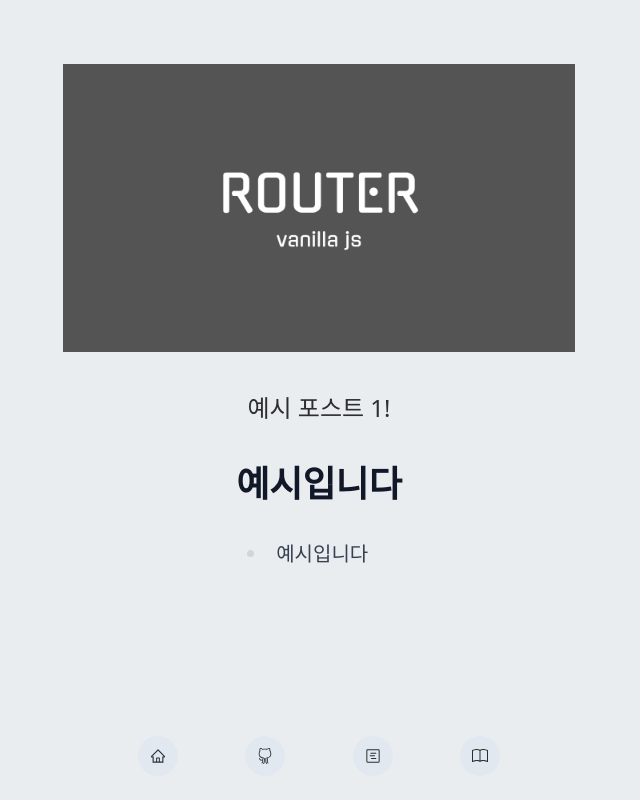
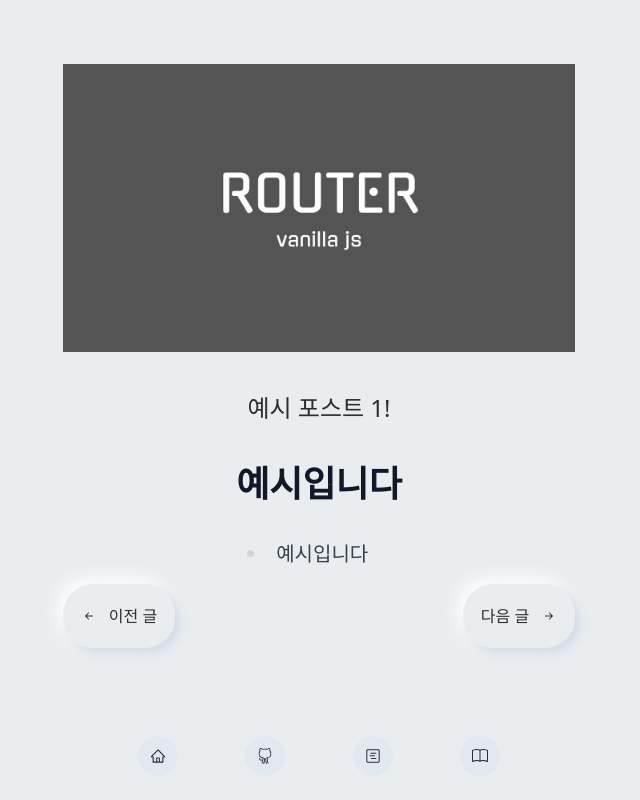
Before and after one commit to Gayun00/blog, a Next.js app: page /posts/1 in a window 1280 px wide. Shown: the whole page, without its empty margins (321-961 px from the left). Built offline with nearby package versions, Linux system fonts and the light colour scheme.

Commit message:
Add: prev/next post buttons

```diff
--- a/src/app/posts/[id]/page.tsx
+++ b/src/app/posts/[id]/page.tsx
@@ -3,6 +3,8 @@ import { getFileFromFolder } from "@/utils";
 import { ReactMarkdown } from "react-markdown/lib/react-markdown";
 import remarkGfm from "remark-gfm";
 import Image from "next/image";
+import Link from "next/link";
+import { BsArrowLeftShort, BsArrowRightShort } from "react-icons/bs";
 
 export async function generateStaticParams() {
   return [{ id: "1" }, { id: "2" }];
@@ -21,7 +23,7 @@ export default async function Page({ params }: { params?: { id: string } }) {
   const { data, content } = await getPostContent(params?.id);
 
   return (
-    <div className="pt-16 flex flex-col items-center">
+    <div className="py-16 flex flex-col items-center">
       <Image src={data.thumbnail} alt="post_thumbnail" width={800} height={0} />
       <main className="mt-10">
         <h1 className="mb-10 text-2xl text-center font-medium text-gray-primary">
@@ -33,6 +35,20 @@ export default async function Page({ params }: { params?: { id: string } }) {
           {content}
         </ReactMarkdown>
       </main>
+      <div className="flex justify-between w-full">
+        <Link
+          href={`/posts/${Number(data.slug) - 1}`}
+          className="flex items-center justify-center gap-x-3 bg-slate-primary rounded-primary shadow-new-morph w-28 h-16">
+          <BsArrowLeftShort />
+          이전 글
+        </Link>
+        <Link
+          href={`/posts/${Number(data.slug) + 1}`}
+          className="flex items-center justify-center gap-x-3 bg-slate-primary rounded-primary shadow-new-morph w-28 h-16">
+          다음 글
+          <BsArrowRightShort />
+        </Link>
+      </div>
     </div>
   );
 }
```
